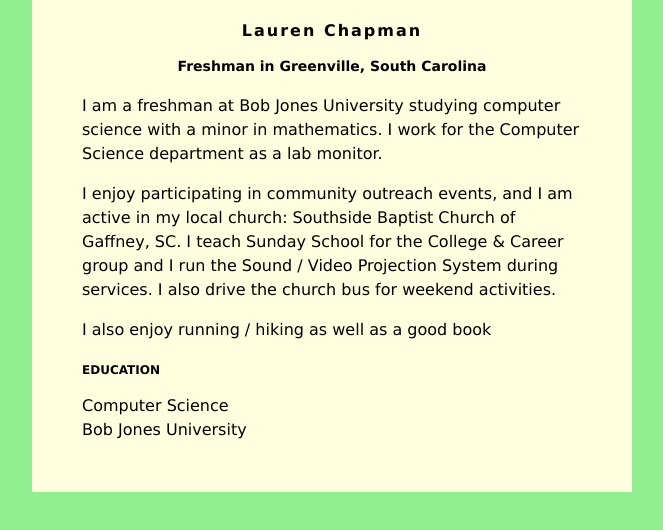
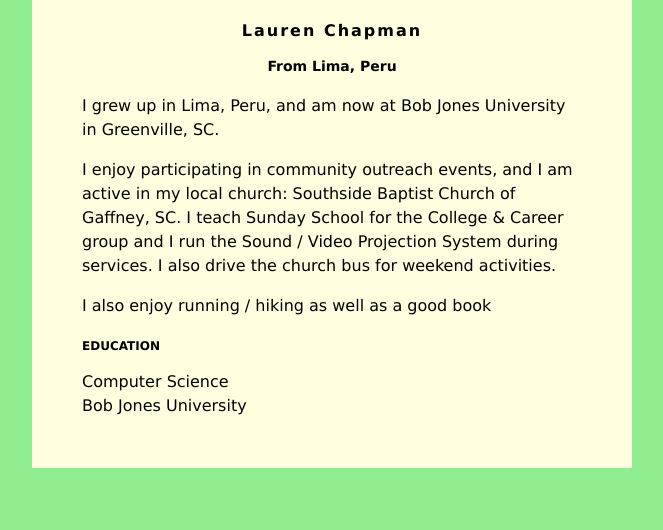
Before and after one commit to LFChapman03/LFChapman03.github.io, a plain HTML site: page index.html in a window 1280 px wide. Shown: the whole page, without its empty margins (308-971 px from the left). Drawn offline with Linux system fonts and the light colour scheme.

Commit message:
Update index.html

```diff
--- a/index.html
+++ b/index.html
@@ -31,9 +31,9 @@
 <body>
     <div id="content">
         <h1>Lauren Chapman</h1>
-        <h2>Freshman in Greenville, South Carolina</h2>
+        <h2>From Lima, Peru</h2>
 
-         <p>I am a freshman at Bob Jones University studying computer science with a minor in mathematics. I work for the Computer Science department as a lab monitor.</p>
+         <p>I grew up in Lima, Peru, and am now at Bob Jones University in Greenville, SC.</p>
          <p>
             I enjoy participating in community outreach events, and I am active in my local church: Southside Baptist Church of Gaffney, SC.  I teach Sunday School for the College &amp; Career group and I run the Sound / Video Projection System during services.  I also drive the church bus for weekend activities.
          </p>
```
